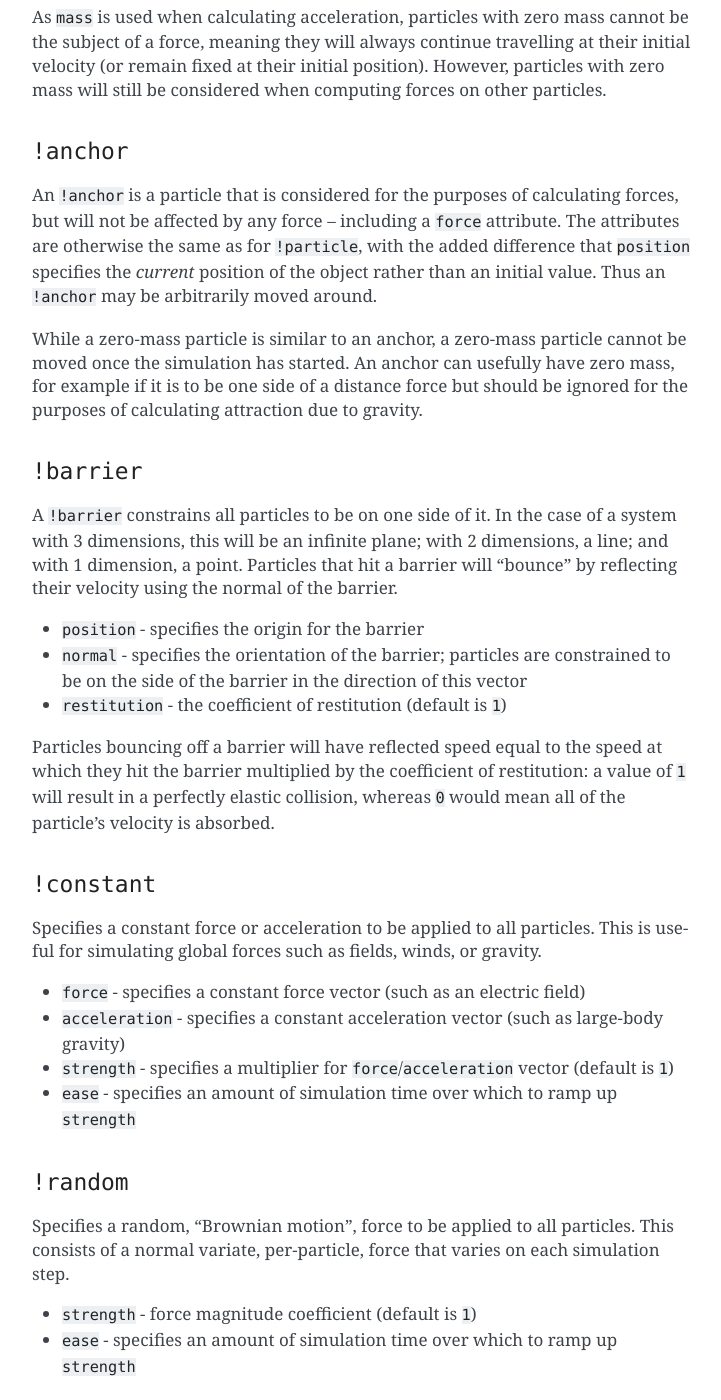
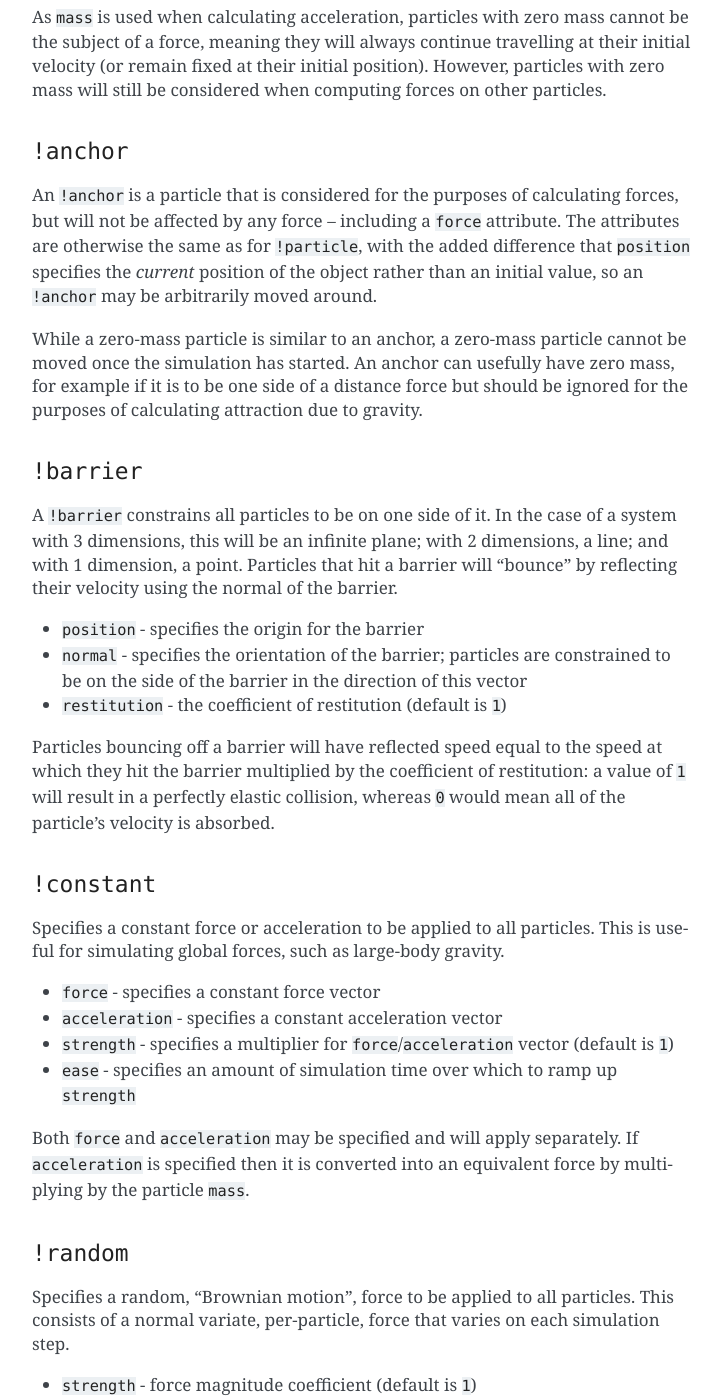
Before and after one commit to jonathanhogg/flitter, a Sphinx documentation site: the page built from docs/physics.md, in a window 1280 px wide and 1400 px high, scrolled down 3532 px. Shown: the whole window, without its empty margins (388-1109 px from the left). Built offline with Sphinx 7.4.7, drawn with Linux system fonts in a browser that asks for light colours; some of the changed text lies outside the part shown.

Commit message:
Some tweaks of the `!physics` documentation

```diff
--- a/docs/physics.md
+++ b/docs/physics.md
@@ -159,7 +159,7 @@ An `!anchor` is a particle that is considered for the purposes of calculating
 forces, but will not be affected by any force – including a `force`
 attribute. The attributes are otherwise the same as for `!particle`, with the
 added difference that `position` specifies the *current* position of the object
-rather than an initial value. Thus an `!anchor` may be arbitrarily moved around.
+rather than an initial value, so an `!anchor` may be arbitrarily moved around.
 
 While a zero-mass particle is similar to an anchor, a zero-mass particle cannot
 be moved once the simulation has started. An anchor can usefully have zero mass,
@@ -186,15 +186,18 @@ mean all of the particle's velocity is absorbed.
 ### `!constant`
 
 Specifies a constant force or acceleration to be applied to all particles. This
-is useful for simulating global forces such as fields, winds, or gravity.
+is useful for simulating global forces, such as large-body gravity.
 
-- `force` - specifies a constant force vector (such as an electric field)
-- `acceleration` - specifies a constant acceleration vector (such as large-body
-gravity)
+- `force` - specifies a constant force vector
+- `acceleration` - specifies a constant acceleration vector
 - `strength` - specifies a multiplier for `force`/`acceleration` vector
 (default is `1`)
 - `ease` - specifies an amount of simulation time over which to ramp up
 `strength`
+
+Both `force` and `acceleration` may be specified and will apply separately. If
+`acceleration` is specified then it is converted into an equivalent force by
+multiplying by the particle `mass`.
 
 ### `!random`
 
@@ -382,8 +385,8 @@ together with `!collision`.
 
 :::{note}
 The `!collision`, `!gravity`, `!electrostatic` and `!adhesion` force appliers
-are all compute-intensive as they have to consider all particle *pairings*
-and thus have $O(n^2)$ time-complexity.
+are all compute-intensive as they have to consider all particle *pairs* and
+so have $O(n^2)$ time-complexity.
 :::
 
 ### `!drag`
```
